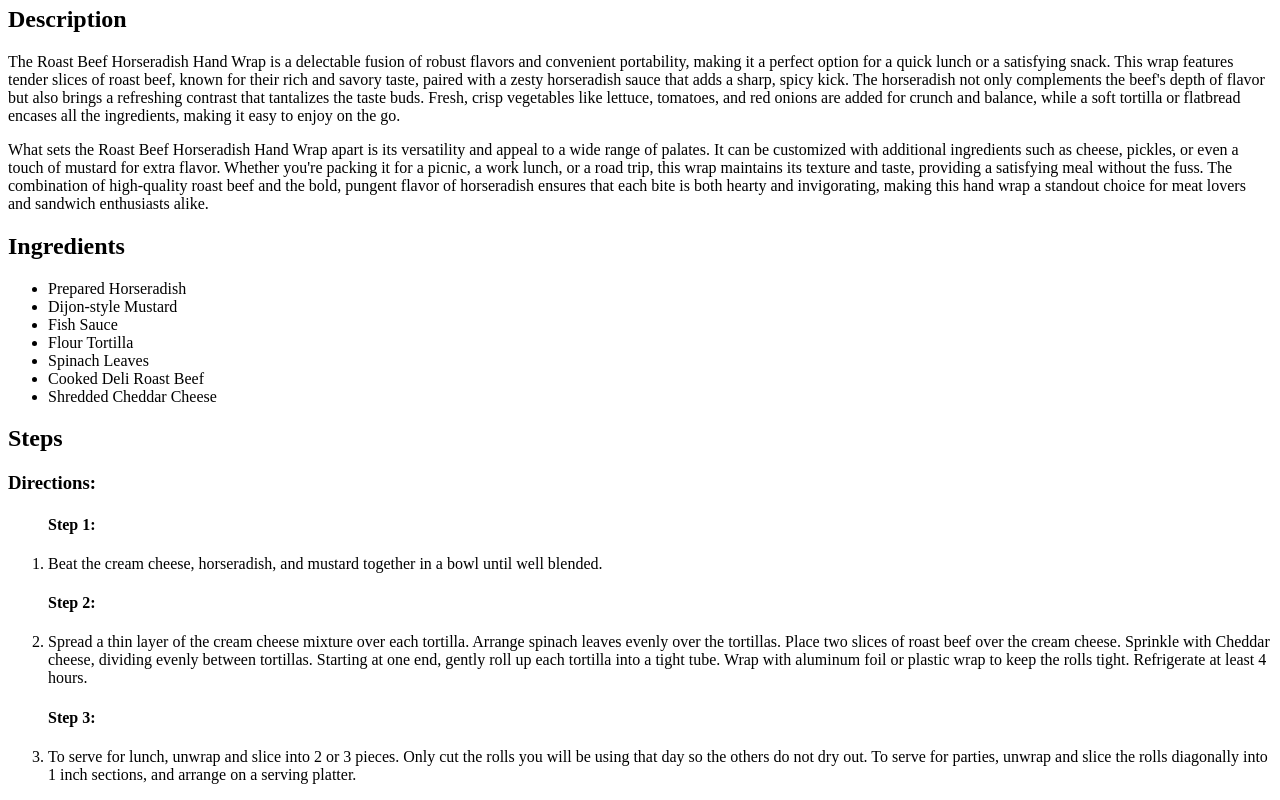
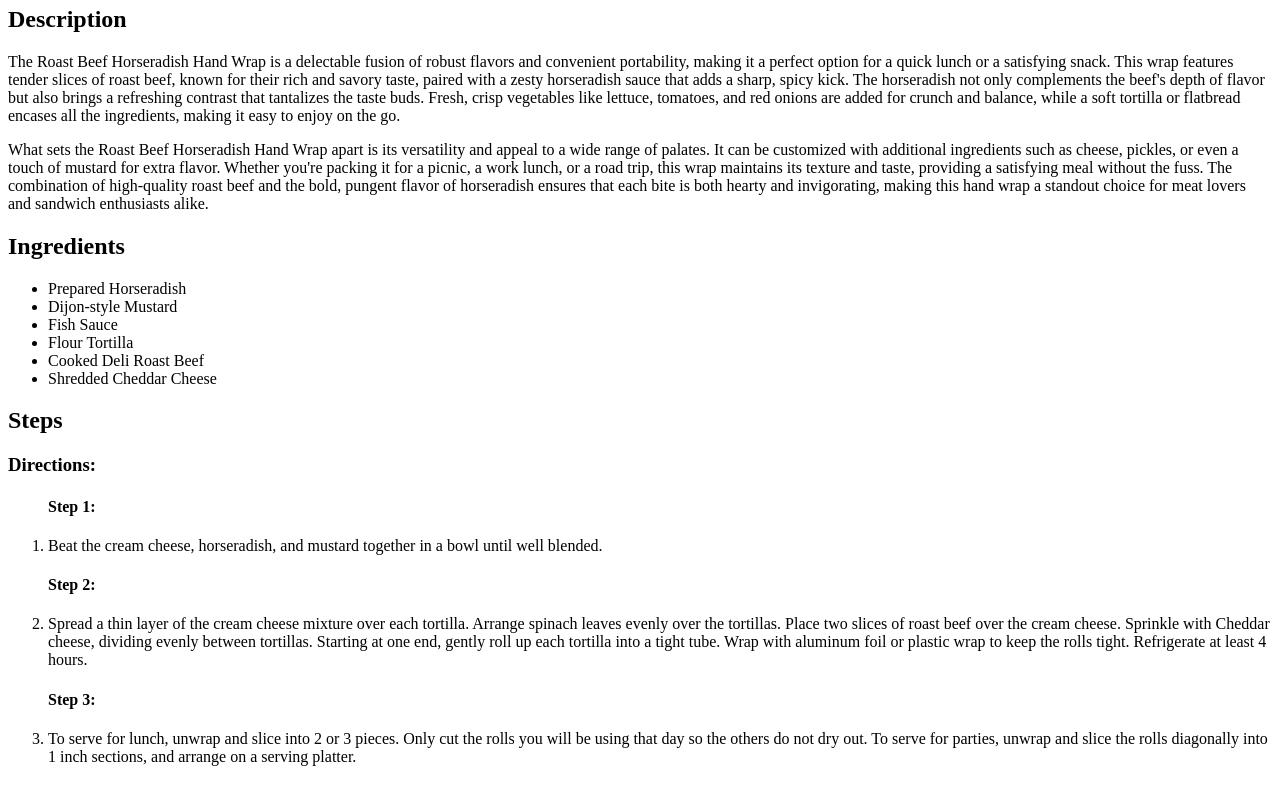
Before and after one commit to JNguy3/odin-recipes, a plain HTML site: page recipes/roast_beef_roll_up.html in a window 1280 px wide. Shown: the part 598-1398 px from the top of the page. Drawn offline with Linux system fonts and the light colour scheme.

Commit message:
Deleted ingredient

```diff
--- a/recipes/roast_beef_roll_up.html
+++ b/recipes/roast_beef_roll_up.html
@@ -21,7 +21,6 @@
             <li>Dijon-style Mustard</li>
             <li>Fish Sauce</li>
             <li>Flour Tortilla</li>
-            <li>Spinach Leaves</li>
             <li>Cooked Deli Roast Beef</li>
             <li>Shredded Cheddar Cheese</li>
         </ul>
```
